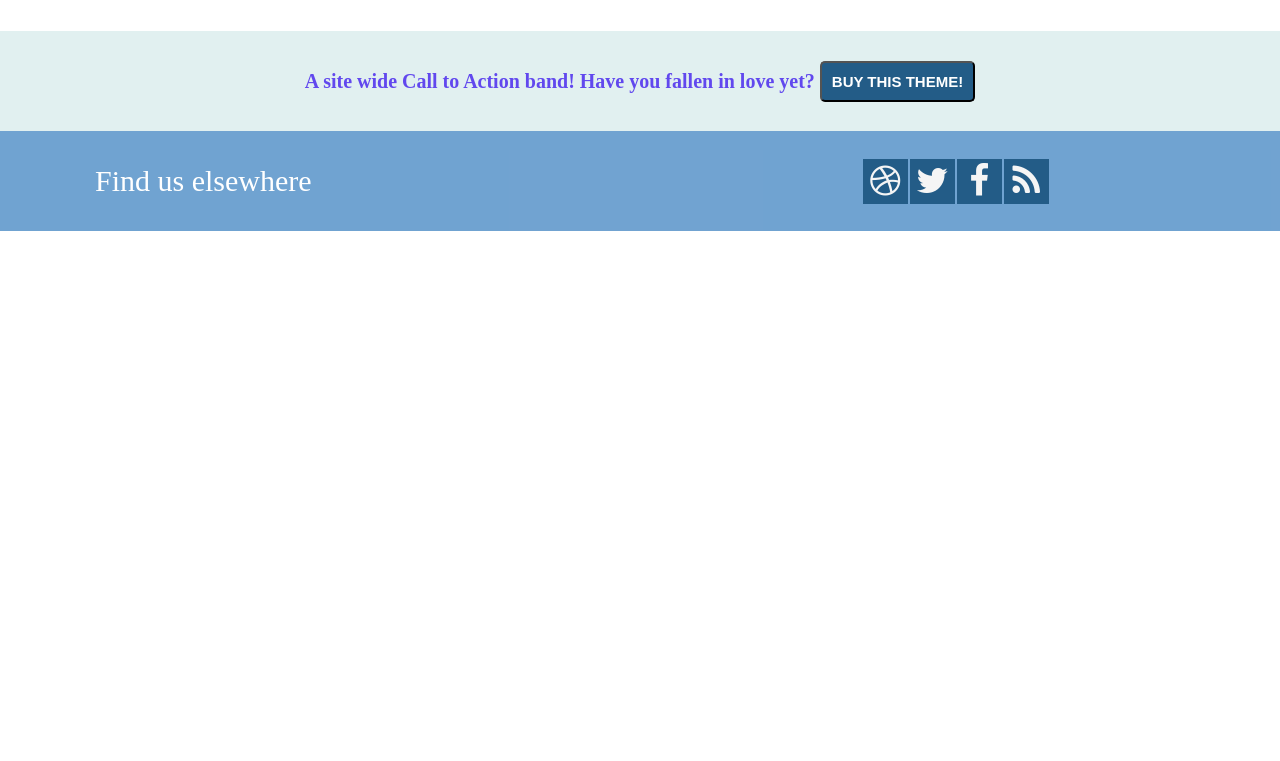
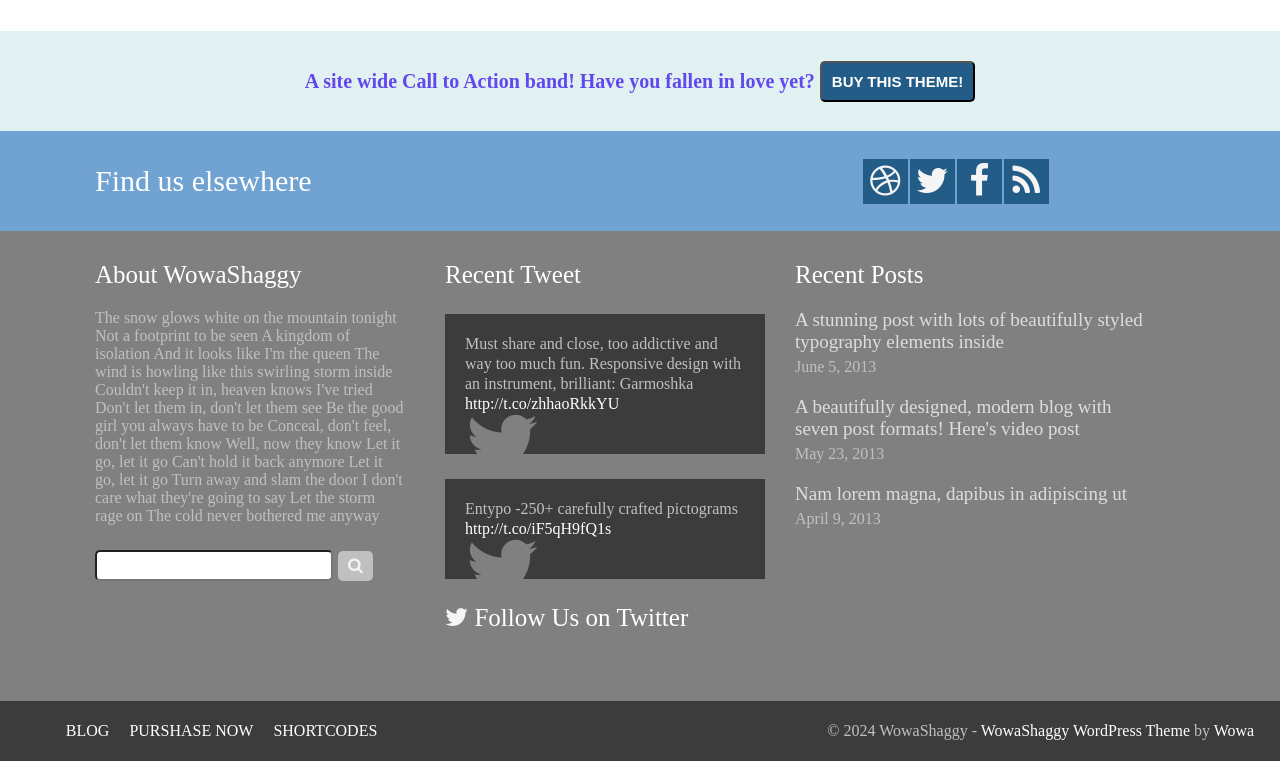
Before and after one commit to WowaShaggy/HtmlCssPageTask, a plain HTML site: page index.html in a window 1280 px wide. Shown: the part 1375-2136 px from the top of the page. Before the commit the page ends 1606 px from the top, so only its background shows below. Drawn offline with Linux system fonts and the light colour scheme.

Commit message:
Page is done, finally

```diff
--- a/index.html
+++ b/index.html
@@ -137,5 +137,102 @@
 		</div>
 		</div>
 	</section>
+	<footer>
+	<div id="footerSection">
+		<div class="footerDiv" id="botDiv1">
+			About WowaShaggy
+			<div id=botDivIn>
+				The snow glows white on the mountain tonight
+				Not a footprint to be seen
+				A kingdom of isolation
+				And it looks like I'm the queen
+
+				The wind is howling like this swirling storm inside
+				Couldn't keep it in, heaven knows I've tried
+
+				Don't let them in, don't let them see
+				Be the good girl you always have to be
+				Conceal, don't feel, don't let them know
+				Well, now they know
+
+				Let it go, let it go
+				Can't hold it back anymore
+				Let it go, let it go
+				Turn away and slam the door
+				I don't care what they're going to say
+				Let the storm rage on
+				The cold never bothered me anyway
+			</div>
+			<div id="botNav">
+				<input type="text">
+				<div id="divBotton">
+					<i class="fa fa-search"></i>
+				</div>
+			</div>
+		</div>
+
+		<div class="footerDiv">
+			Recent Tweet
+
+			<div class="botBigDiv2" id="bbd1">
+				Must share and close, too addictive and way too much fun. Responsive design with an instrument, brilliant: Garmoshka
+				<a href="#">http://t.co/zhhaoRkkYU</a>
+					<div class="twitterGround"><i class="fa fa-twitter"></i></div>
+			</div>
+
+			<div class="botBigDiv2" id="bbd2">
+				Entypo -250+ carefully crafted pictograms
+				<a href="#">http://t.co/iF5qH9fQ1s</a>
+				<div class="twitterGround"><i class="fa fa-twitter"></i></div>
+			</div>
+
+			<div>
+				<a href="#" id="botbotButton"> <i class="fa fa-twitter"></i>
+				Follow Us on Twitter </a>
+			</div>
+		</div>
+
+		<div class="footerDiv">
+			Recent Posts
+
+			<div class="botBigDiv3">
+				A stunning post with lots of beautifully
+				styled typography elements inside
+			</div>
+
+			<div class="botSmallDiv3">
+				June 5, 2013
+			</div>
+
+			<div class="botBigDiv3">
+				A beautifully designed, modern blog
+				with seven post formats! Here's video post
+			</div>
+
+			<div class="botSmallDiv3">
+				May 23, 2013
+			</div>
+
+			<div class="botBigDiv3">
+				Nam lorem magna, dapibus in adipiscing ut
+			</div>
+
+			<div class="botSmallDiv3">
+				April 9, 2013
+			</div>
+		</div>
+	</div>
+
+	<div id="bottom">
+			<ul>
+				<li>BLOG</li>
+				<li>PURSHASE NOW</li>
+				<li>SHORTCODES</li>
+			</ul>
+			<div>
+				© 2024 WowaShaggy - <span>WowaShaggy WordPress Theme</span> by <span>Wowa</span>
+			</div>
+		</div>
+	</footer>
 </body>
 </html>
--- a/stylesheet.css
+++ b/stylesheet.css
@@ -226,6 +226,10 @@ figure{
 	font-size:20px;
 }
 
+figcaption{
+	cursor: default;
+}
+
 .date{
 	margin-top: 5px;
 	font-size:14px;
@@ -240,6 +244,7 @@ figure{
 	background-color: rgb(225,240,240);
 	font-size:20px;
 	font-weight:bold;
+	cursor: default;
 	color:rgb(97,72,238);
 		display:flex;
 		align-items:center;
@@ -254,8 +259,13 @@ button{
 	color:white;
 	border-radius:5px;
 	margin-left:5px;
+	cursor: pointer;
 }
-
+button:active{
+	background-color:rgb(55,102,155);
+	margin-bottom:3px;
+	margin-right: 1px;
+}
 
 #networks{
 	height: 100px;
@@ -263,6 +273,8 @@ button{
 	background-color: rgba(52,124,190,0.7);
 	font-size:30px;
 	color:white;
+
+	cursor: default;
 	padding: 0px 95px;
 		display:flex;
 		align-items:center;
@@ -288,3 +300,132 @@ button{
 	margin-left: 550px;
 	display:flex;
 }
+
+
+
+
+
+footer{
+	background-color:grey;
+	height: 530px;
+	width: 100%;
+}
+#footerSection{
+	display:flex;
+	height:470px;
+}
+.footerDiv{
+	margin-top:30px;
+	width:350px;
+	color:white;
+	font-size:25px;
+	cursor:default;
+}
+
+#botDiv1{
+	margin-left:95px;
+}
+
+#botDivIn{
+	margin-top:20px;
+	margin-right:40px;
+	font-size:16px;
+	color:silver;
+}
+
+.botBigDiv3{
+	margin-top:20px;
+	color:rgb(221,221,221);
+	font-size:19px;
+}
+
+.botSmallDiv3{
+	margin-top:5px;
+	font-size:16px;
+	color:silver;
+}
+
+.botBigDiv2{
+
+	margin: 25px 0px;
+	width:280px;
+	background-color:rgb(60,60,60);
+	padding:20px;
+	overflow: hidden;
+}
+
+
+input{
+	border-radius:5px;
+	margin-top:25px;
+	width: 230px;
+	height:25px;
+}
+#divBotton{
+	border-radius:5px;
+	width:35px;
+	height:30px;
+	background-color:silver;
+	margin-top:26px;
+	margin-left:5px;
+	cursor:pointer;
+	font-size:16px;
+		display:flex;
+		align-items:center;
+		justify-content: center;
+}
+
+#botNav{
+	display:flex;
+}
+
+#bbd1{
+	height:100px;
+	font-size:16px;
+	color:silver;
+	line-height:20px;
+}
+
+#bbd2{
+	height:60px;
+	font-size:16px;
+	color:silver;
+	line-height:20px;
+}
+
+#bottom {
+			height:60px;
+			width:100%;
+			background-color:rgb(60,60,60);
+			color:silver;
+			display:flex;
+			cursor:default;
+		align-items:center;
+		justify-content: center;
+
+}
+#bottom ul{
+		margin-right:430px;
+			display:flex;
+
+}
+
+#bottom li{
+			cursor:pointer;
+}
+
+span{
+	color:white
+}
+
+.twitterGround{
+	position: relative;
+}
+
+.twitterGround i {
+	color:grey;
+	position: relative;
+	font-size:80px;
+	position: absolute;
+	bottom: -70px;
+}
```
